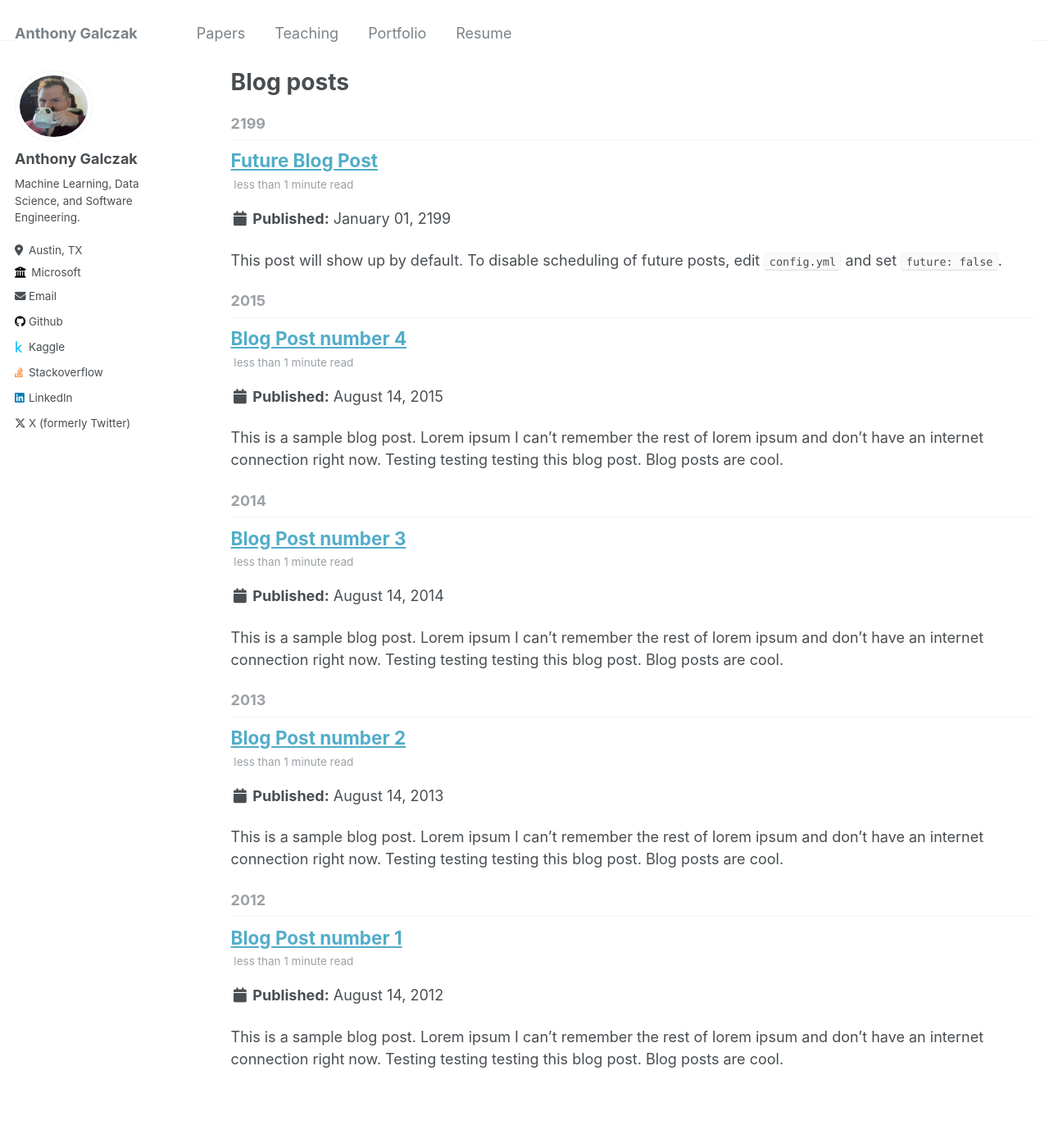
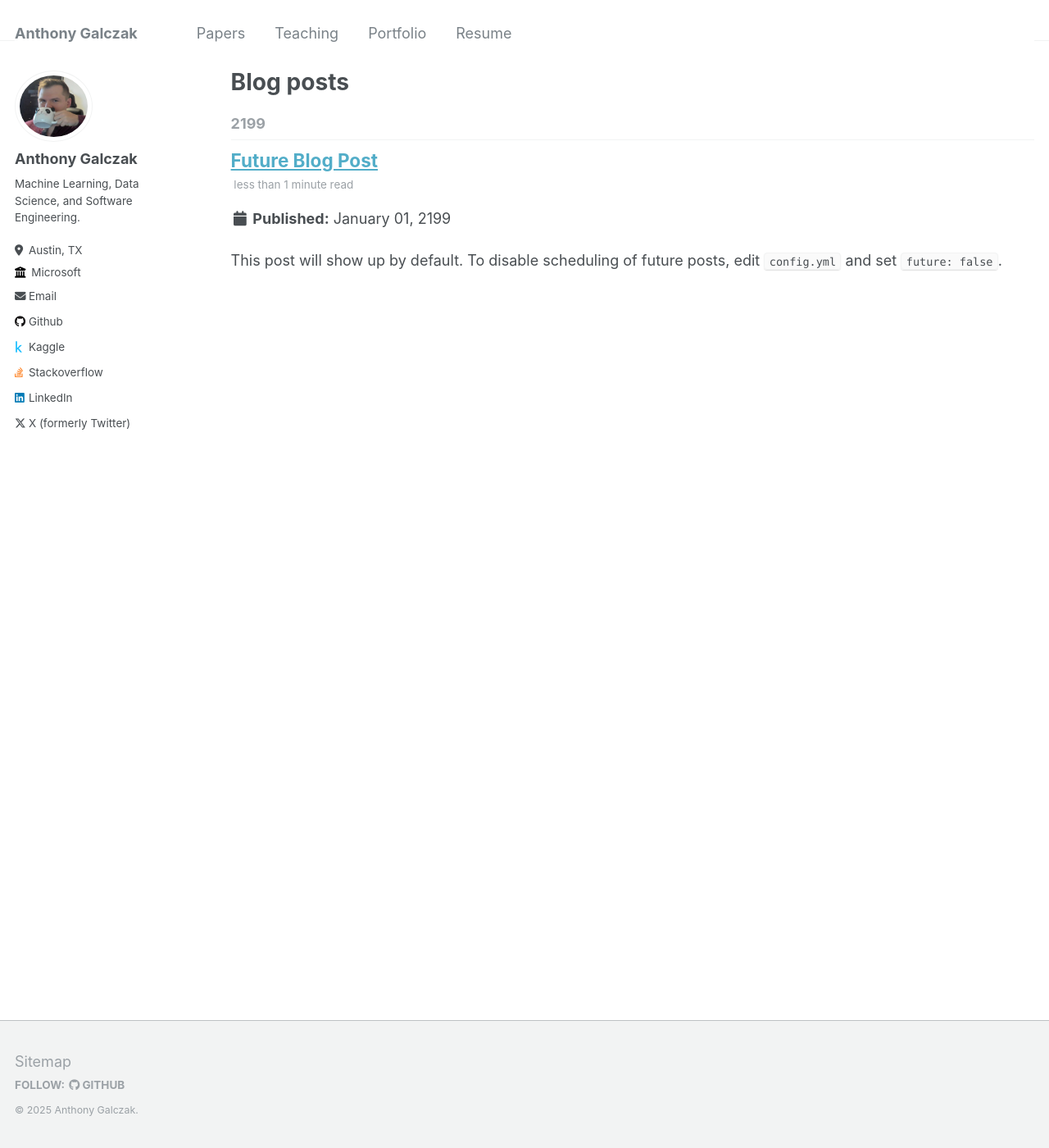
Before and after one commit to Chudbrochil/chudbrochil_academicpages.github.io, a Jekyll site: the page built from _pages/year-archive.html, in a window 1280 px wide and 1400 px high. Shown: the whole window at 82% size. Built offline with Jekyll 4.4.1, drawn with Linux system fonts in a browser that asks for light colours.

Commit message:
Remove unneeded blog posts, change date on teaching credentials.

```diff
--- a/_posts/2012-08-14-blog-post-1.md
+++ /dev/null
@@ -1,20 +0,0 @@
----
-title: 'Blog Post number 1'
-date: 2012-08-14
-permalink: /posts/2012/08/blog-post-1/
-tags:
-  - cool posts
-  - category1
-  - category2
----
-
-This is a sample blog post. Lorem ipsum I can't remember the rest of lorem ipsum and don't have an internet connection right now. Testing testing testing this blog post. Blog posts are cool.
-
-Headings are cool
-======
-
-You can have many headings
-======
-
-Aren't headings cool?
-------
--- a/_posts/2013-08-14-blog-post-2.md
+++ /dev/null
@@ -1,20 +0,0 @@
----
-title: 'Blog Post number 2'
-date: 2013-08-14
-permalink: /posts/2013/08/blog-post-2/
-tags:
-  - cool posts
-  - category1
-  - category2
----
-
-This is a sample blog post. Lorem ipsum I can't remember the rest of lorem ipsum and don't have an internet connection right now. Testing testing testing this blog post. Blog posts are cool.
-
-Headings are cool
-======
-
-You can have many headings
-======
-
-Aren't headings cool?
-------
--- a/_posts/2014-08-14-blog-post-3.md
+++ /dev/null
@@ -1,20 +0,0 @@
----
-title: 'Blog Post number 3'
-date: 2014-08-14
-permalink: /posts/2014/08/blog-post-3/
-tags:
-  - cool posts
-  - category1
-  - category2
----
-
-This is a sample blog post. Lorem ipsum I can't remember the rest of lorem ipsum and don't have an internet connection right now. Testing testing testing this blog post. Blog posts are cool.
-
-Headings are cool
-======
-
-You can have many headings
-======
-
-Aren't headings cool?
-------
```
Also changed, not shown: _posts/2015-08-14-blog-post-4.md (deleted, +0 -20 lines), _teaching/2019-stanford-ca.md (+1 -1 lines).
